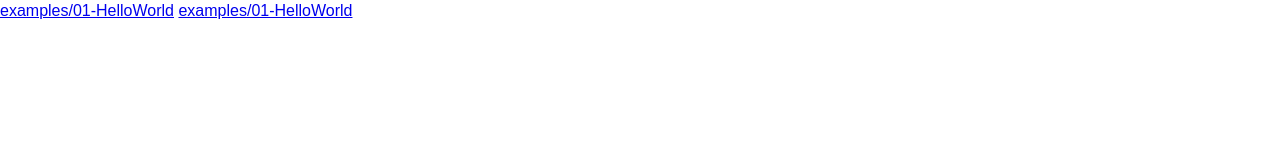
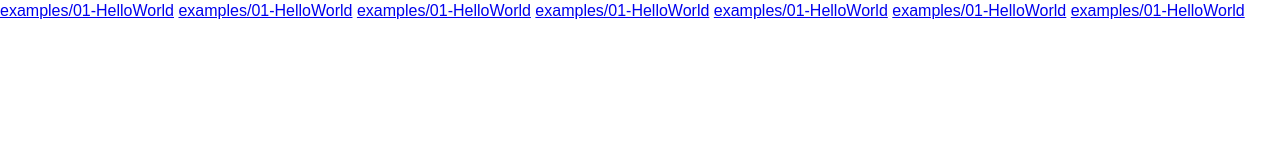
Before and after one commit to pinf-to/to.pinf.com.github.pages, a website: page index.html in a window 1280 px wide. Drawn offline with Linux system fonts and the light colour scheme.

Commit message:
Updated base template

```diff
--- a/index.html
+++ b/index.html
@@ -16,5 +16,10 @@
         <![endif]-->
     <a href='/to.pinf.com.github.pages/examples/01-HelloWorld/index.html'>examples/01-HelloWorld</a>
 <a href='/to.pinf.com.github.pages/examples/01-HelloWorld/index.html'>examples/01-HelloWorld</a>
+<a href='/to.pinf.com.github.pages/examples/01-HelloWorld/index.html'>examples/01-HelloWorld</a>
+<a href='/to.pinf.com.github.pages/examples/01-HelloWorld/index.html'>examples/01-HelloWorld</a>
+<a href='/to.pinf.com.github.pages/examples/01-HelloWorld/index.html'>examples/01-HelloWorld</a>
+<a href='/to.pinf.com.github.pages/examples/01-HelloWorld/index.html'>examples/01-HelloWorld</a>
+<a href='/to.pinf.com.github.pages/examples/01-HelloWorld/index.html'>examples/01-HelloWorld</a>
 </body>
 </html>
```
